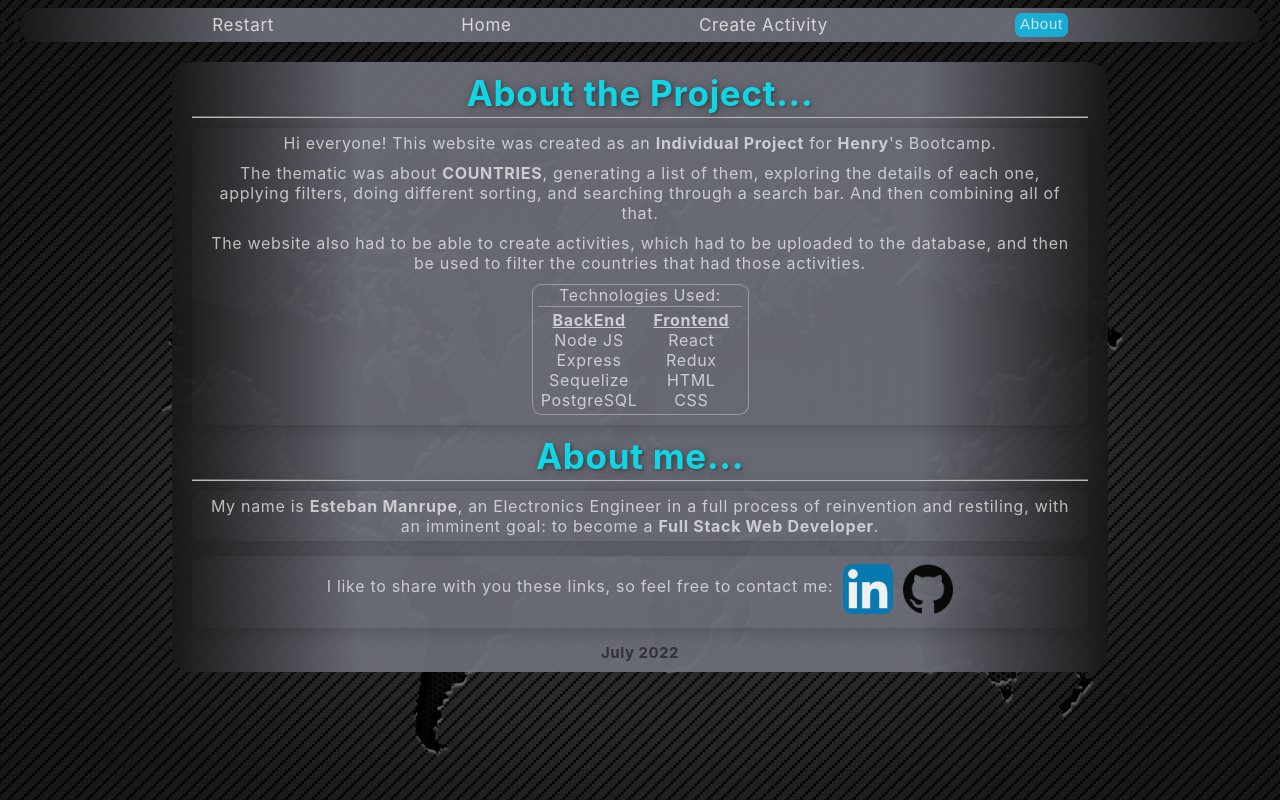
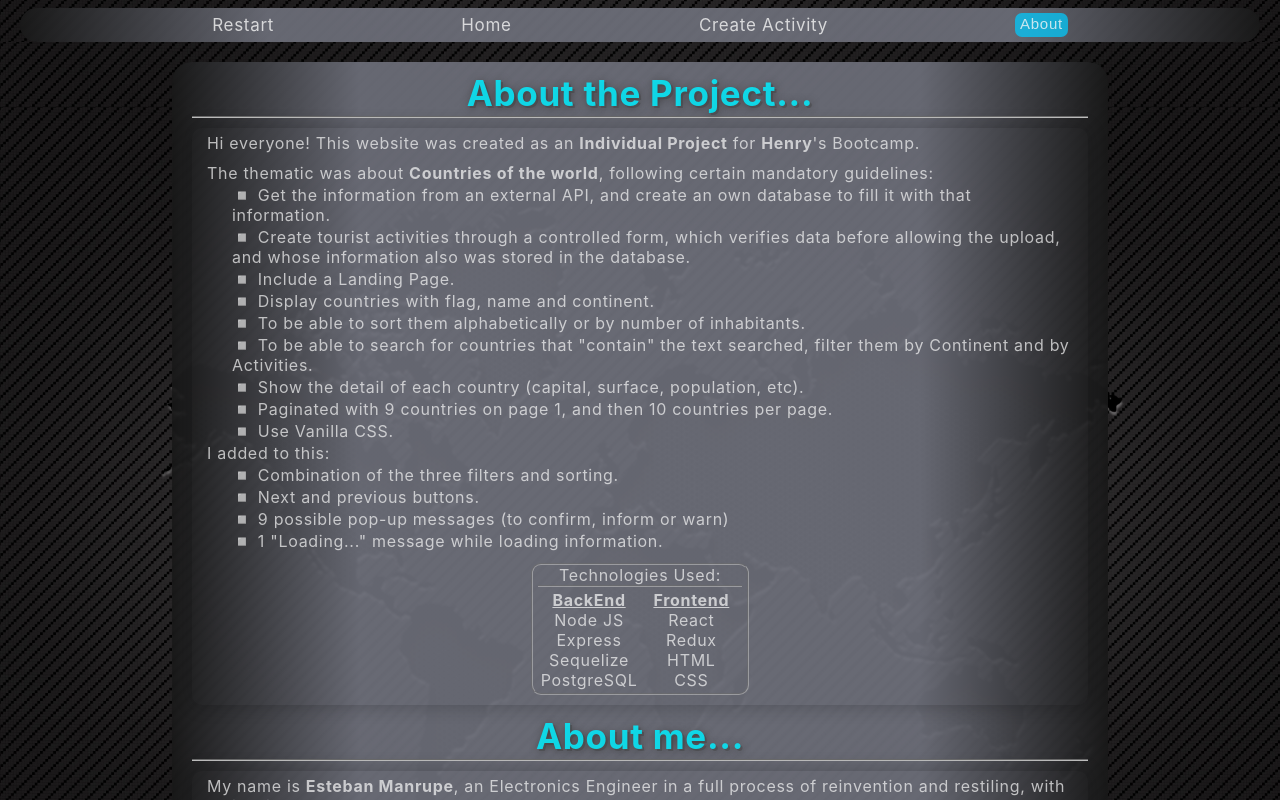
Before and after one commit to peurman/Henry-Individual-Project-COUNTRIES, a React (Create React App) app in the folder client/: page /about in a window 1280 px wide. Shown: the top 800 px of the page. Built offline with nearby package versions, Linux system fonts and the light colour scheme; no server answers.

Commit message:
FRONT: 15vo commit > About modified

```diff
--- a/client/src/components/About/About.jsx
+++ b/client/src/components/About/About.jsx
@@ -12,14 +12,14 @@ export default function About() {
             <div className="containerD3">
               <div className="section1">
                 <div className="containerTitAbout">
-                  <span>About the Project...</span>
+                  <h4>About the Project...</h4>
                 </div>
                 <div className="sectionp1">
-                  <p>
+                  <span>
                     Hi everyone! This website was created as an{" "}
                     <b>Individual Project</b> for <b>Henry</b>'s Bootcamp.
-                  </p>
-                  <p>
+                  </span>
+                  {/* <p>
                     The thematic was about <b>COUNTRIES</b>, generating a list
                     of them, exploring the details of each one, applying
                     filters, doing different sorting, and searching through a
@@ -29,7 +29,47 @@ export default function About() {
                     The website also had to be able to create activities, which
                     had to be uploaded to the database, and then be used to
                     filter the countries that had those activities.
-                  </p>{" "}
+                  </p> */}
+                  <span>
+                    The thematic was about <b>Countries of the world</b>,
+                    following certain mandatory guidelines:
+                    <ul>
+                      ◽ Get the information from an external API, and create an
+                      own database to fill it with that information.
+                    </ul>
+                    <ul>
+                      ◽ Create tourist activities through a controlled form,
+                      which verifies data before allowing the upload, and whose
+                      information also was stored in the database.
+                    </ul>
+                    <ul>◽ Include a Landing Page.</ul>
+                    <ul>◽ Display countries with flag, name and continent.</ul>
+                    <ul>
+                      ◽ To be able to sort them alphabetically or by number of
+                      inhabitants.
+                    </ul>
+                    <ul>
+                      ◽ To be able to search for countries that "contain" the
+                      text searched, filter them by Continent and by Activities.
+                    </ul>
+                    <ul>
+                      ◽ Show the detail of each country (capital, surface,
+                      population, etc).
+                    </ul>
+                    <ul>
+                      ◽ Paginated with 9 countries on page 1, and then 10
+                      countries per page.
+                    </ul>
+                    <ul>◽ Use Vanilla CSS.</ul>I added to this:
+                    <ul>◽ Combination of the three filters and sorting. </ul>
+                    <ul>◽ Next and previous buttons.</ul>
+                    <ul>
+                      ◽ 9 possible pop-up messages (to confirm, inform or warn)
+                    </ul>
+                    <ul>
+                      ◽ 1 "Loading..." message while loading information.
+                    </ul>
+                  </span>
                   <div className="containerTech">
                     <div className="containerTech2">
                       <p>Technologies Used:</p>
@@ -55,21 +95,18 @@ export default function About() {
               </div>
               <div className="section2">
                 <div className="containerTitAbout">
-                  <span>About me...</span>
+                  <h4>About me...</h4>
                 </div>
                 <div className="sectionp2">
-                  <p>
+                  <span>
                     My name is <b>Esteban Manrupe</b>, an Electronics Engineer
                     in a full process of reinvention and restiling, with an
                     imminent goal: to become a <b>Full Stack Web Developer</b>.
-                  </p>
+                  </span>
                 </div>
               </div>
               <div className="section3">
-                <p>
-                  I like to share with you these links, so feel free to contact
-                  me:
-                </p>
+                <p>Feel free to contact me on:</p>
                 <a href="https://www.linkedin.com/in/estebanmanrupe/">
                   <img src={linkedin} alt="Lkduser" className="logoLinkedin" />
                 </a>
--- a/client/src/styles/About.css
+++ b/client/src/styles/About.css
@@ -56,11 +56,12 @@
   border-bottom-style: groove;
 }
 
-.section1 span,
-.section2 span {
+.section1 h4,
+.section2 h4 {
   font-size: 35px;
   font-weight: bolder;
   margin-top: 0px;
+  margin-bottom: 0px;
   color: hsla(184, 93%, 50%, 0.9);
   letter-spacing: 0.7px;
   text-shadow: rgb(68, 68, 68, 0.5) 2px 2px 0px,
@@ -96,6 +97,7 @@
 .sectionp1,
 .sectionp2 {
   margin-top: 10px;
+
   display: flex;
   flex-direction: column;
   align-content: center;
@@ -104,8 +106,10 @@
   border-radius: 10px;
   box-shadow: 0px 0px 20px 1px rgb(0 0 0 / 25%);
 }
-.sectionp1 p,
-.sectionp2 p {
+.sectionp1 span,
+.sectionp2 span {
+  text-align: left;
+  margin-left: 10px;
   padding-left: 10px;
   padding-right: 10px;
   margin: 5px;
@@ -183,3 +187,9 @@
   text-decoration: underline;
   border: none;
 }
+.sectionp1 ul {
+  text-align: left;
+  margin-bottom: 2px;
+  margin-top: 2px;
+  padding-left: 25px;
+}
```
